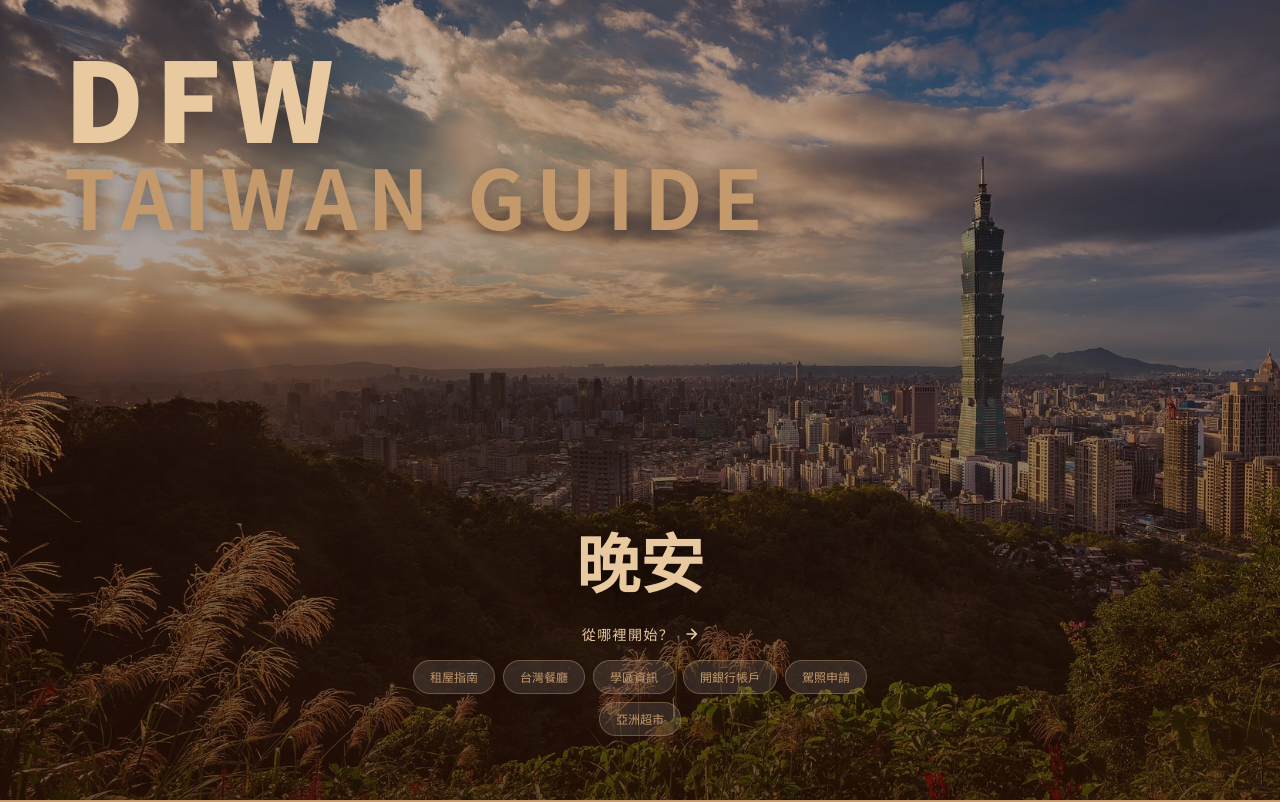
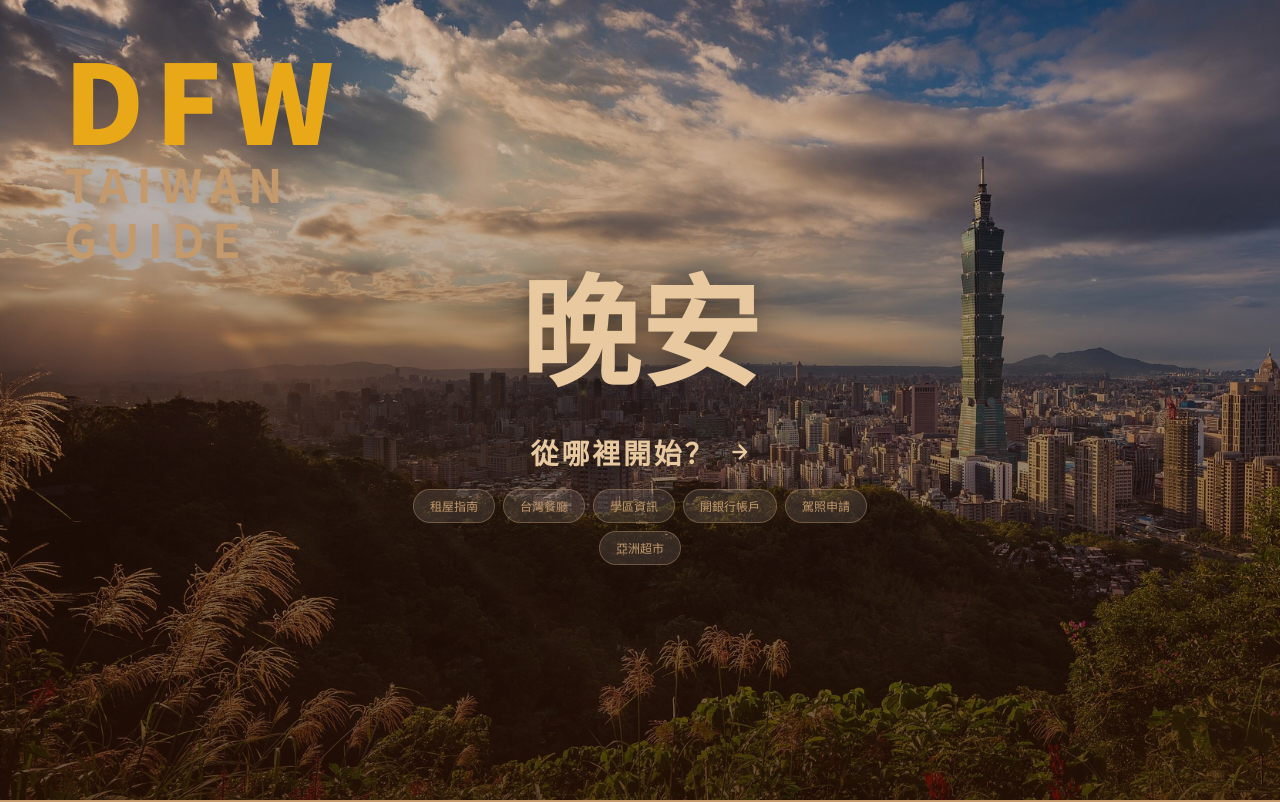
Before and after one commit to ElieshaLai/dfw-taiwan-guide, a Next.js app: page / in a window 1280 px wide. Shown: the top 802 px of the page. Built offline with nearby package versions, Linux system fonts and the light colour scheme.

Commit message:
homepage design update

```diff
--- a/app/page.tsx
+++ b/app/page.tsx
@@ -3,7 +3,7 @@
 
 import Image from "next/image";
 import Link from "next/link";
-import { useEffect, useState } from "react";
+import { useEffect, useState, useRef } from "react";
 import { motion, useScroll, useTransform } from "framer-motion";
 import Navbar from "../components/Navbar";
 
@@ -33,13 +33,18 @@ export default function Home() {
   const [greeting, setGreeting] = useState("");
   const { scrollY } = useScroll();
 
-  const titleY       = useTransform(scrollY, [0, 300], [0, -80]);
-  const titleOpacity = useTransform(scrollY, [0, 200], [1, 0]);
-  const titleScale   = useTransform(scrollY, [0, 300], [1, 0.9]);
+  useEffect(() => { setGreeting(getGreeting()); }, []);
 
-  useEffect(() => {
-    setGreeting(getGreeting());
-  }, []);
+  // 大標題動畫：scroll 0→300
+  // 平滑縮小並移動到左上角 navbar logo 位置
+  const titleScale   = useTransform(scrollY, [0, 320], [1, 0.18]);
+  const titleX       = useTransform(scrollY, [0, 320], [0, 0]);
+  const titleY       = useTransform(scrollY, [0, 320], [0, -420]);
+  const titleOpacity = useTransform(scrollY, [280, 320], [1, 0]);
+
+  // 問候 + 關鍵字淡出
+  const bottomOpacity = useTransform(scrollY, [0, 180], [1, 0]);
+  const bottomY       = useTransform(scrollY, [0, 180], [0, 30]);
 
   return (
     <>
@@ -59,27 +64,23 @@ export default function Home() {
               priority
             />
             <div className="absolute inset-0"
-              style={{ background: "linear-gradient(to bottom, rgba(40,15,5,0.25) 0%, rgba(40,15,5,0.7) 100%)" }}
+              style={{ background: "linear-gradient(to bottom, rgba(40,15,5,0.15) 0%, rgba(40,15,5,0.72) 100%)" }}
             />
           </div>
 
-          {/* 大標題 — 左上，scroll 時淡出 */}
+          {/* 大標題 DFW TAIWAN GUIDE — 左上角，scroll 後縮小移向 navbar */}
           <motion.div
-            style={{ y: titleY, opacity: titleOpacity, scale: titleScale }}
-            className="absolute top-10 left-0 right-0 pointer-events-none z-10 px-8 sm:px-16"
+            style={{ scale: titleScale, x: titleX, y: titleY, opacity: titleOpacity }}
+            className="absolute left-8 sm:left-16 top-8 sm:top-10 pointer-events-none z-10 origin-top-left"
           >
-            <motion.div
-              initial={{ opacity: 0, y: 20 }}
-              animate={{ opacity: 1, y: 0 }}
-              transition={{ duration: 0.8, ease: "easeOut" }}
-              className="flex flex-col items-start"
-            >
+            <div className="flex flex-col items-start leading-none">
               <span
-                className="font-black tracking-widest uppercase leading-none"
+                className="font-black tracking-widest uppercase"
                 style={{
-                  fontSize: "clamp(48px, 10vw, 110px)",
-                  color: "#E8C9A0",
-                  textShadow: "0 4px 40px rgba(0,0,0,0.4)",
+                  fontSize: "clamp(52px, 10vw, 110px)",
+                  color: "#E8A818",
+                  textShadow: "0 4px 40px rgba(0,0,0,0.3)",
+                  lineHeight: 1.05,
                 }}
               >
                 DFW
@@ -87,41 +88,51 @@ export default function Home() {
               <span
                 className="font-bold tracking-widest uppercase"
                 style={{
-                  fontSize: "clamp(36px, 7.5vw, 82px)",
+                  fontSize: "clamp(20px, 4vw, 46px)",
                   color: "#C49A6C",
-                  letterSpacing: "0.12em",
-                  textShadow: "0 2px 20px rgba(0,0,0,0.4)",
-                  lineHeight: 1.1,
+                  letterSpacing: "0.18em",
+                  textShadow: "0 2px 20px rgba(0,0,0,0.3)",
+                  lineHeight: 1.2,
                 }}
               >
-                TAIWAN GUIDE
+                TAIWAN
               </span>
-            </motion.div>
+              <span
+                className="font-bold tracking-widest uppercase"
+                style={{
+                  fontSize: "clamp(20px, 4vw, 46px)",
+                  color: "#C49A6C",
+                  letterSpacing: "0.18em",
+                  textShadow: "0 2px 20px rgba(0,0,0,0.3)",
+                  lineHeight: 1.2,
+                }}
+              >
+                GUIDE
+              </span>
+            </div>
           </motion.div>
 
-          {/* 問候 + 從哪裡開始 + 關鍵字 — 置中下方 */}
+          {/* 問候 + 從哪裡開始 + 關鍵字 — 置中下方，scroll 時淡出 */}
           <motion.div
-            initial={{ opacity: 0, y: 20 }}
-            animate={{ opacity: 1, y: 0 }}
-            transition={{ duration: 0.8, delay: 0.5 }}
-            className="absolute bottom-16 left-0 right-0 flex flex-col items-center gap-4 px-6 z-10 text-center"
+            style={{ opacity: bottomOpacity, y: bottomY }}
+            className="absolute inset-0 flex flex-col items-center justify-center gap-4 px-6 z-10 text-center"
           >
             <p className="font-black" style={{
-              fontSize: "clamp(36px, 8vw, 64px)",
+              fontSize: "clamp(64px, 14vw, 120px)",
               color: "#E8C9A0",
               textShadow: "0 2px 32px rgba(0,0,0,0.5)"
             }}>
               {greeting}
             </p>
 
-            <div className="flex items-center gap-2">
-              <span className="text-sm font-medium tracking-widest" style={{ color: "#E8C9A0" }}>
+            <div className="flex items-center gap-3">
+              <span className="font-semibold tracking-widest" style={{ color: "#E8C9A0", fontSize: "clamp(18px, 3vw, 28px)" }}>
                 從哪裡開始？
               </span>
               <motion.svg
                 animate={{ x: [0, 5, 0] }}
                 transition={{ repeat: Infinity, duration: 1.5 }}
-                width="16" height="16" viewBox="0 0 24 24" fill="none"
+                width="22" height="22" viewBox="0 0 24 24" fill="none"
                 stroke="#E8C9A0" strokeWidth="2.5" strokeLinecap="round" strokeLinejoin="round"
               >
                 <path d="M5 12h14M12 5l7 7-7 7" />
```
